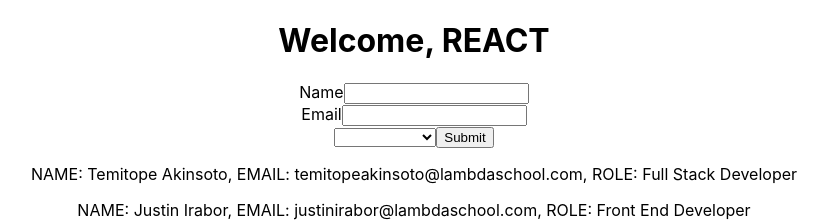
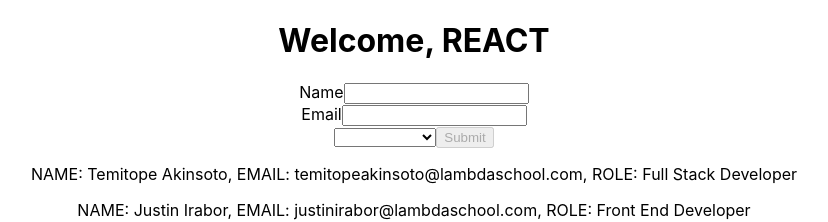
Before and after one commit to temitopeakinsoto/teambuilder, a React (Create React App) app in the folder teambuilder/: page / in a window 1280 px wide. Shown: the top 222 px of the page, without its empty margins (226-1054 px from the left). Built offline with nearby package versions, Linux system fonts and the light colour scheme.

Commit message:
MVP complete

```diff
--- a/teambuilder/src/App.js
+++ b/teambuilder/src/App.js
@@ -57,16 +57,22 @@ function App() {
 
   const onSubmit = e => {
     e.preventDefault();
-    const { email, fullname } = newMember;
+    const { email, fullname, role } = newMember;
     const newMemberToBeAdded = {
       id: uuid(),
       fullname,
-      email
+      email,
+      role
     };
     const newMembersList = membersList.concat(newMemberToBeAdded);
     setMembersList(newMembersList);
     setNewMember(memberFormInput)
   };
+
+  const isEnabled = () => {
+    const { email, fullname, role } = newMember;
+    return(!fullname || !email || !role)
+  }
 
   return (
     <div className="App">
@@ -75,10 +81,11 @@ function App() {
         onChange={onChange}
         onSubmit={onSubmit}
         newMember={newMember}
+        isEnabled={isEnabled}
       />
       {membersList.map(member => (
         <Member
-          id={member.id}
+          key={member.id}
           fullname={member.fullname}
           email={member.email}
           role={member.role}
--- a/teambuilder/src/components/Form.js
+++ b/teambuilder/src/components/Form.js
@@ -1,7 +1,7 @@
 import React from "react";
 
 export default function Form(props) {
-  const { onSubmit, onChange, newMember } = props;
+  const { onSubmit, onChange, newMember, isEnabled } = props;
   const { fullname, email } = newMember;
   return (
     <form>
@@ -18,14 +18,14 @@ export default function Form(props) {
       <input id="emailInput" name="email" onChange={onChange} value={email} />
       <br />
 
-      <select>
+      <select id="roleInput" name="role" onChange={onChange}>
         <option></option>
-        <option>FRONT END</option>
-        <option>BACK END</option>
-        <option>FULL STACK</option>
+        <option value="Front End">FRONT END</option>
+        <option value="Back End">BACK END</option>
+        <option value="Full Stack">FULL STACK</option>
       </select>
 
-        <button onClick={onSubmit}>Submit</button>
+        <button disabled={isEnabled()} onClick={onSubmit}>Submit</button>
     </form>
   );
 }
```
